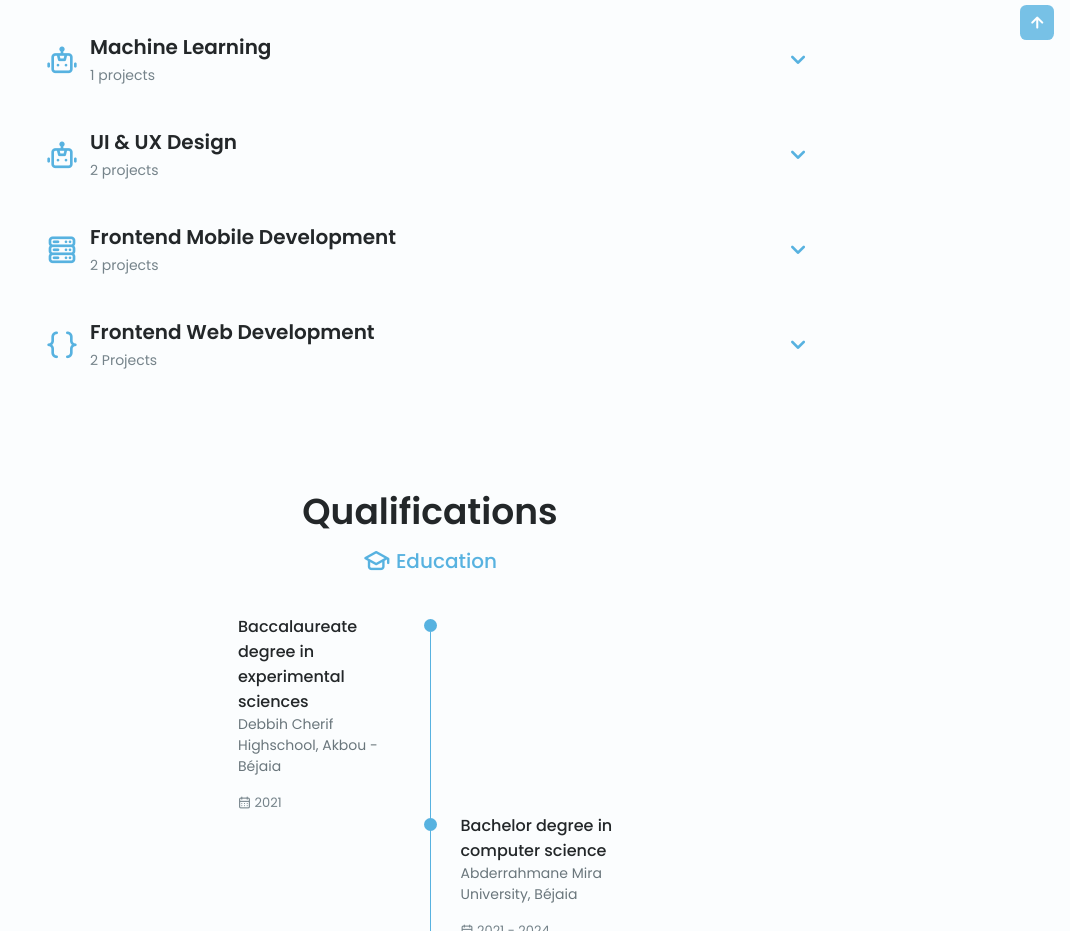
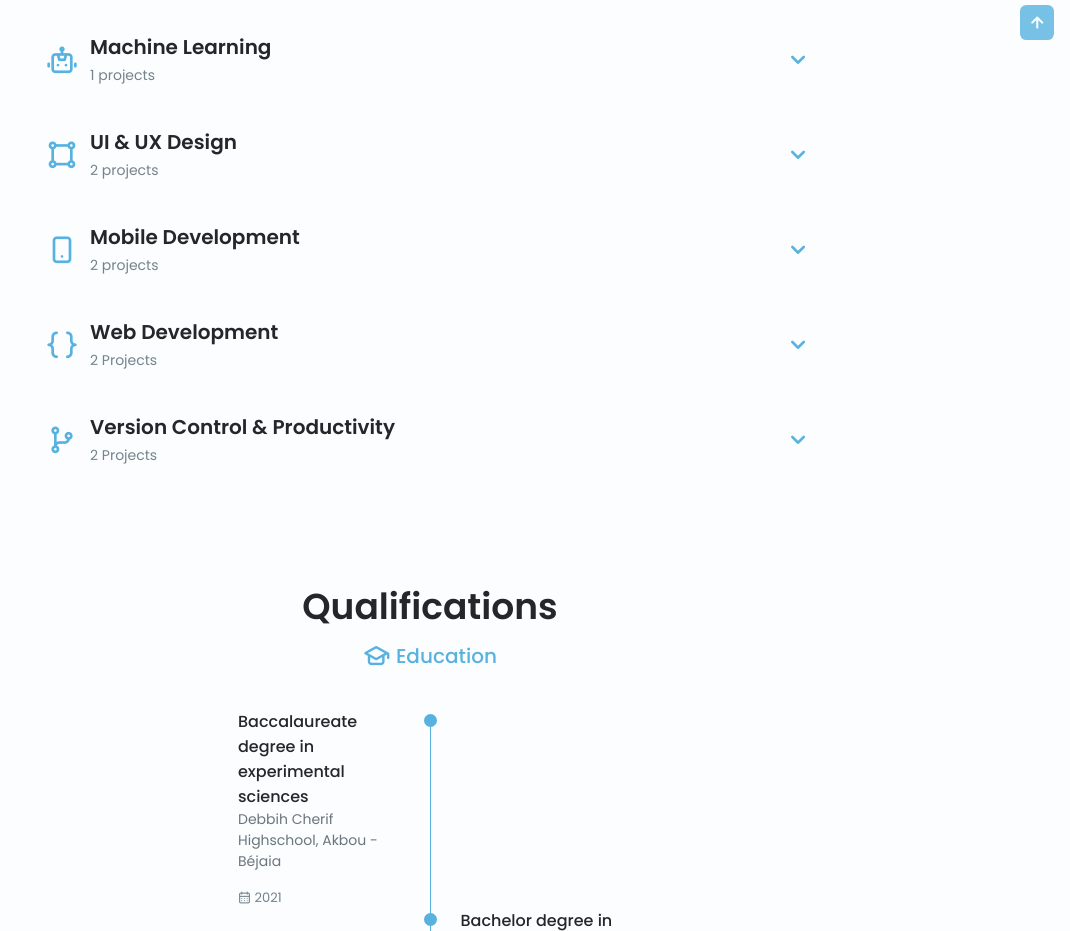
Before and after one commit to bonclay-maker/Portfolio, a plain HTML site: page index.html in a window 1280 px wide. Shown: the part 920-1851 px from the top of the page, without its empty margins (210-1280 px from the left). Drawn offline with nearby package versions, Linux system fonts and the light colour scheme.

Commit message:
new changes

```diff
--- a/index.html
+++ b/index.html
@@ -182,7 +182,7 @@
                     <!--==================== SKILL-1.2 ====================-->
                     <div class="skills__content skills__close">
                         <div class="skills__header">
-                            <i class="uil uil-robot skills__icon"></i>
+                            <i class="uil uil-vector-square skills__icon"></i>
                             <div>
                                 <h1 class="skills__title">UI & UX Design</h1>
                                 <span class="skills__subtitle">2 projects</span>
@@ -224,9 +224,9 @@
                     <!--==================== SKILLS 2 ====================-->
                     <div class="skills__content skills__close">
                         <div class="skills__header">
-                            <i class="uil uil-server skills__icon"></i>
+                            <i class="uil uil-mobile-android skills__icon"></i>
                             <div>
-                                <h1 class="skills__title">Frontend Mobile Development</h1>
+                                <h1 class="skills__title">Mobile Development</h1>
                                 <span class="skills__subtitle">2 projects</span>
                             </div>
 
@@ -260,6 +260,15 @@
                                     <span class="skills__percentage skills__google" style="width: 50%;"></span>
                                 </div>
                             </div>
+                            <div class="skills__data">
+                                <div class="skills__titles">
+                                    <h3 class="skills__name">Firebase</h3>
+                                    <span class="skills__number">80%</span>
+                                </div>
+                                <div class="skills__bar">
+                                    <span class="skills__percentage skills__google" style="width: 80%;"></span>
+                                </div>
+                            </div>
 
 
                         </div>
@@ -272,7 +281,7 @@
                         <div class="skills__header">
                             <i class="uil uil-brackets-curly skills__icon"></i>
                             <div>
-                                <h1 class="skills__title">Frontend Web Development</h1>
+                                <h1 class="skills__title">Web Development</h1>
                                 <span class="skills__subtitle">2 Projects</span>
                             </div>
 
@@ -315,6 +324,50 @@
                                     <span class="skills__percentage skills__js" style="width: 50%;"></span>
                                 </div>
                             </div>
+                            <div class="skills__data">
+                                <div class="skills__titles">
+                                    <h3 class="skills__name">MySQL</h3>
+                                    <span class="skills__number">70%</span>
+                                </div>
+                                <div class="skills__bar">
+                                    <span class="skills__percentage skills__js" style="width: 70%;"></span>
+                                </div>
+                            </div>
+                        </div>
+                    </div>
+
+                    <!--==================== SKILL-1.2 ====================-->
+                    <div class="skills__content skills__close">
+                        <div class="skills__header">
+                            <i class="uil uil-code-branch skills__icon"></i>
+                            <div>
+                                <h1 class="skills__title">Version Control & Productivity</h1>
+                                <span class="skills__subtitle">2 Projects</span>
+
+                            </div>
+
+                            <i class="uil uil-angle-down skills__arrow"></i>
+                        </div>
+                        <div class="skills__list grid">
+                            <div class="skills__data">
+                                <div class="skills__titles">
+                                    <h3 class="skills__name">Git</h3>
+                                    <span class="skills__number">80%</span>
+                                </div>
+                                <div class="skills__bar">
+                                    <span class="skills__percentage skills__python" style="width: 80%;"></span>
+                                </div>
+                            </div>
+                            <div class="skills__data">
+                                <div class="skills__titles">
+                                    <h3 class="skills__name">Jira Software</h3>
+                                    <span class="skills__number">90%</span>
+                                </div>
+                                <div class="skills__bar">
+                                    <span class="skills__percentage skills__tab" style="width: 90%;"></span>
+                                </div>
+                            </div>
+
 
                         </div>
                     </div>
```
